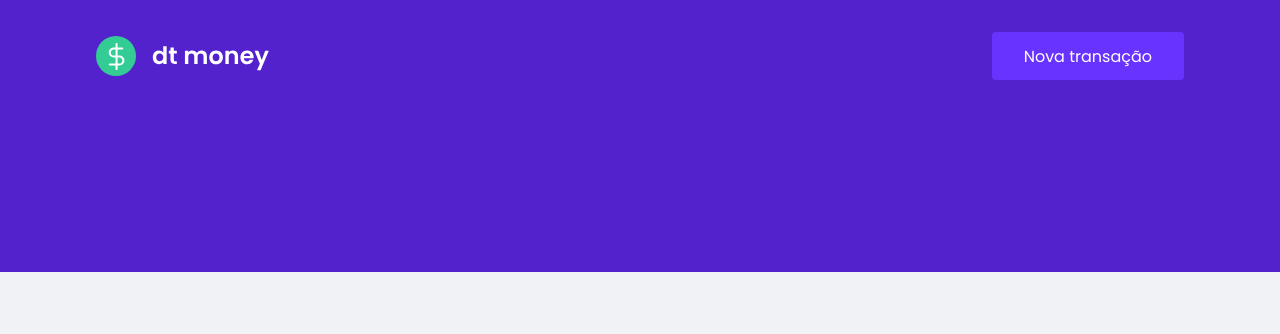
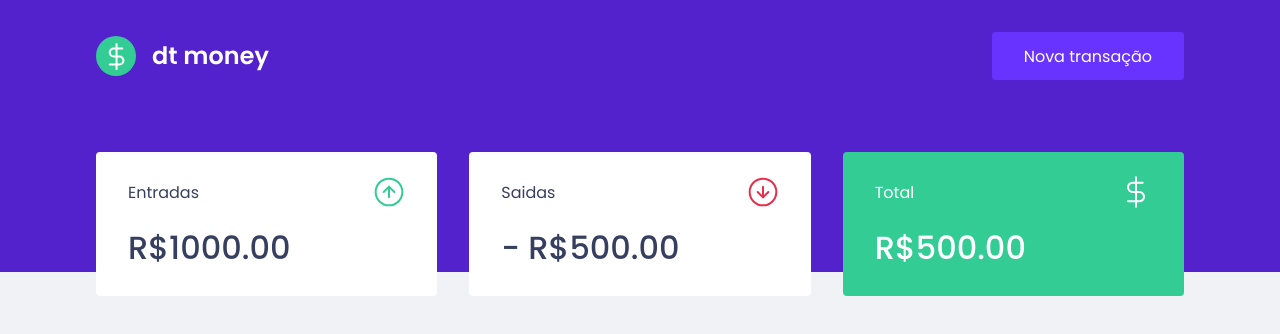
Before and after one commit to RenanRSilva/dtmoney, a React (Create React App) app: page / in a window 1280 px wide. Shown: the top 334 px of the page. Built offline with nearby package versions, Linux system fonts and the light colour scheme.

Commit message:
summary component

```diff
--- a/public/index.html
+++ b/public/index.html
@@ -4,7 +4,7 @@
     <link rel="preconnect" href="https://fonts.googleapis.com" />
     <link rel="preconnect" href="https://fonts.gstatic.com" crossorigin />
     <link
-      href="https://fonts.googleapis.com/css2?family=Poppins:wght@400;600&family=Roboto:wght@700;900&display=swap"
+      href="https://fonts.googleapis.com/css2?family=Poppins:wght@400;500;600&family=Roboto:wght@700;900&display=swap"
       rel="stylesheet"
     />
     <meta charset="utf-8" />
--- a/src/App.tsx
+++ b/src/App.tsx
@@ -1,11 +1,13 @@
 import { GlobalStyle } from "./styles/global";
 import { Header } from "./components/Header";
+import { Dashboard } from "./components/Dashboard";
 
 export function App() {
   return (
     <>
+      <Header />
+      <Dashboard />
       <GlobalStyle />
-      <Header />
     </>
   );
 }
--- /dev/null
+++ b/src/components/Dashboard/index.tsx
@@ -0,0 +1,10 @@
+import { Summary } from "../Summary/index";
+import { Container } from "./styles";
+
+export function Dashboard() {
+  return(
+    <Container>
+      <Summary />
+    </Container>
+  )
+}
--- /dev/null
+++ b/src/components/Dashboard/styles.ts
@@ -0,0 +1,8 @@
+import styled from "styled-components";
+
+export const Container = styled.main`
+  max-width: 1120px;
+  margin: 0 auto;
+  padding: 2.5rem 1rem;
+
+`
--- /dev/null
+++ b/src/components/Summary/index.tsx
@@ -0,0 +1,35 @@
+import incomeImg from '../../assets/income.svg'
+import outcomeImg from '../../assets/outcome.svg'
+import totalImg from '../../assets/total.svg'
+
+
+
+import { Container } from "./styles";
+
+export function Summary() {
+  return (
+    <Container>
+      <div>
+        <header>
+          <p>Entradas</p>
+          <img src={incomeImg} alt="Entradas" />
+        </header>
+        <strong>R$1000.00</strong>
+      </div>
+      <div>
+        <header>
+          <p>Saidas</p>
+          <img src={outcomeImg} alt="Saidas" />
+        </header>
+        <strong>- R$500.00</strong>
+      </div>
+      <div className="highlight-background">
+        <header>
+          <p>Total</p>
+          <img src={totalImg} alt="Entradas" />
+        </header>
+        <strong>R$500.00</strong>
+      </div>
+    </Container>
+  )
+}
--- /dev/null
+++ b/src/components/Summary/styles.ts
@@ -0,0 +1,32 @@
+import styled from "styled-components";
+
+export const Container = styled.div`
+  display: grid;
+  grid-template-columns: repeat(3, 1fr);
+  gap: 2rem;
+  margin-top: -10rem;
+
+  div{
+    background: var(--shape);
+    padding: 1.5rem 2rem;
+    border-radius: 0.25rem;
+    color: var(--text-title);
+
+    header{
+      display: flex;
+      align-items: center;
+      justify-content: space-between;
+    }
+    strong{
+      display: block;
+      margin-top: 1rem;
+      font-size: 2rem;
+      font-weight: 500;
+      line-height: 3rem;
+    }
+    &.highlight-background {
+      background: var(--green);
+      color: #FFF;
+    }
+  }
+`;
--- a/src/styles/global.ts
+++ b/src/styles/global.ts
@@ -4,12 +4,13 @@
 :root {
   --background: #f0f2f5;
   --red: #e52e2D;
+  --green: #33cc95;
   --blue: #5422cc;
 
   --blue-light: #6933ff;
 
-  --text-title: #363f5f
-  --text-body: #969cb3
+  --text-title: #363f5f;
+  --text-body: #969cb3;
 
   --shape: #FFFFFF;
 }
```
